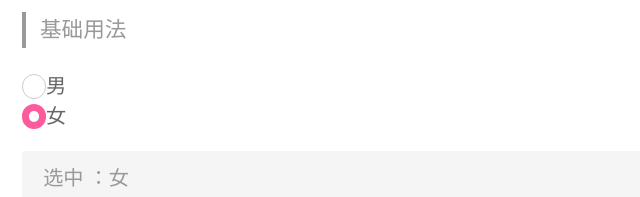
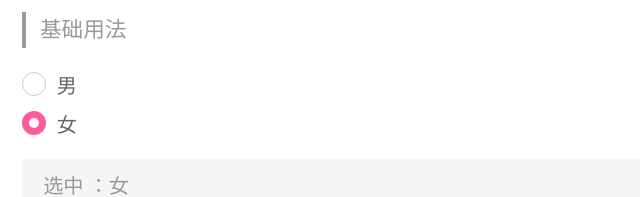
Before and after one commit to VickyRong/vue-base-demo, a Vue app: page /#/demo/radio in a window 1280 px wide. Shown: the part 280-477 px from the top of the page, without its empty margins (0-640 px from the left). Built offline with nearby package versions, Linux system fonts and the light colour scheme; a small style sheet from the web is missing.

Commit message:
优化radio

```diff
--- a/src/components/xRadio.vue
+++ b/src/components/xRadio.vue
@@ -3,7 +3,7 @@
 create by VickyRong on 2017/11/13. -->
 <template>
   <div>
-      <div v-for="item in options" class="ui-radio">
+      <div v-for="item in options" class="ui-radio g-flex g-flex-v-center g-mb10">
         <input v-model="currentValue" @change="changePicked" :value="item" :id="item"  class="ui-radio-input" type="radio" >
         <span class="ui-radio-box"></span>
         <label :for="item">{{item}}</label>
@@ -41,16 +41,14 @@ export default {
    outline: none;
    display: none;
  }
- label{
-   vertical-align: text-bottom;
- }
+
  .ui-radio-box{
    display: inline-block;
    width: rem(34);
    height: rem(34);
+   margin-right: rem(15);
    border-radius:100%;
    background-color:transparent;
-   vertical-align: text-bottom;
    border: 1px solid $c-gy4;
    box-sizing: border-box;
    transition: transform .2s,cubic-bezier(0.075, 0.82, 0.165, 1),.2s;
```
